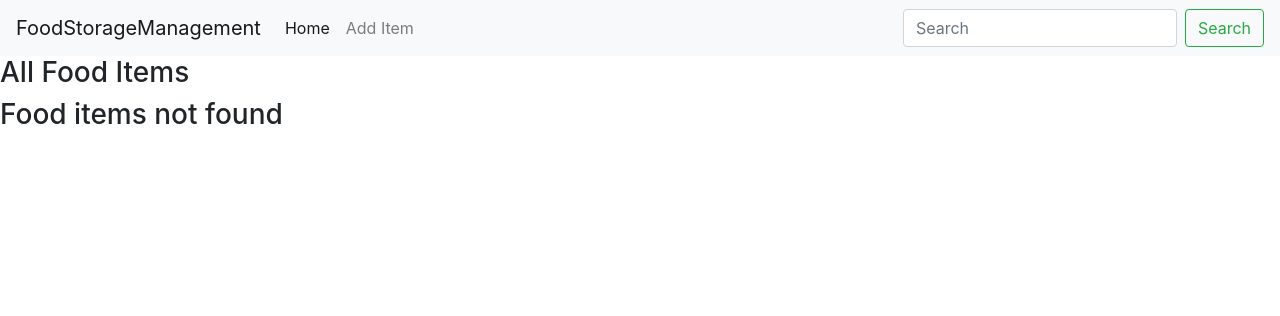
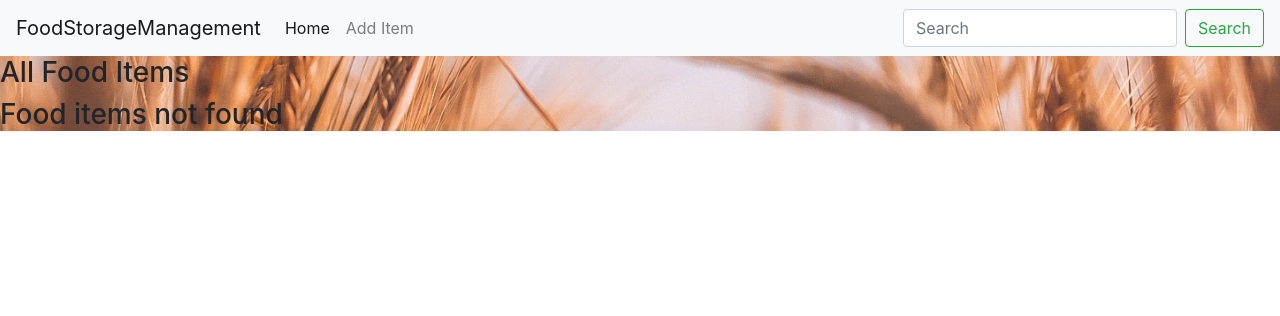
Before and after one commit to Gaberoids/MS3-gf-foodStorage-MongoDb, a Flask app: page / in a window 1280 px wide. Shown: the top 316 px of the page. Run offline with Flask 2, Linux system fonts and the light colour scheme; data that the repository does not hold is empty; some libraries are stand-ins or nearby versions.

Commit message:
background image displaying in the background

```diff
--- a/static/css/style.css
+++ b/static/css/style.css
@@ -0,0 +1,4 @@
+.site-background {
+      background: lightblue url("../img/background-img-field.jpg") no-repeat fixed center;
+    background-size: cover;
+    }
--- a/templates/base.html
+++ b/templates/base.html
@@ -15,6 +15,10 @@
     <script src="https://stackpath.bootstrapcdn.com/bootstrap/4.1.3/js/bootstrap.min.js"
         integrity="sha384-ChfqqxuZUCnJSK3+MXmPNIyE6ZbWh2IMqE241rYiqJxyMiZ6OW/JmZQ5stwEULTy"
         crossorigin="anonymous"></script>
+    <link rel="stylesheet" href="{{ url_for('static', filename='css/style.css') }}" type="text/css">
+
+
+
     <title>Base Page</title>
 </head>
 
@@ -42,7 +46,6 @@
             </form>
         </div>
     </nav>
-
     {% with messages = get_flashed_messages() %}
         {% if messages %}
             {% for message in messages %}
@@ -52,10 +55,12 @@
             {% endfor %}
         {% endif %}
     {% endwith %}
+<div class="site-background">
 
     {% block content %}
 
     {% endblock content %}
+    </div>
 </body>
 
 </html>
```
Also changed, not shown: static/img/background-img-field.jpg (renamed from static/images/artur-nasyrov-jt-eGh3vv5E-unsplash.jpg).
